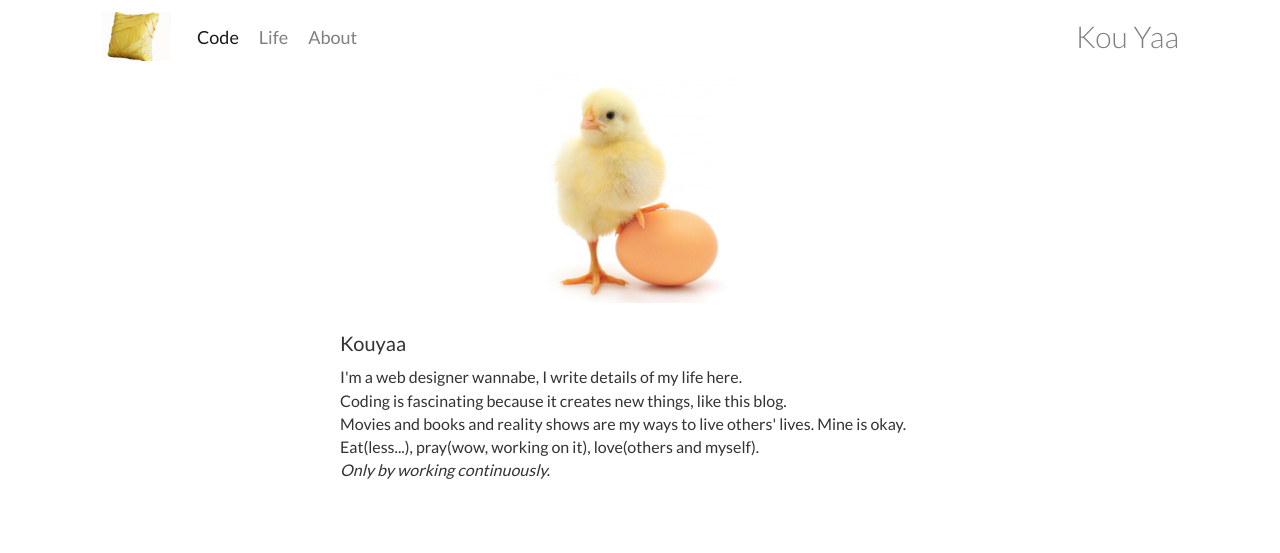
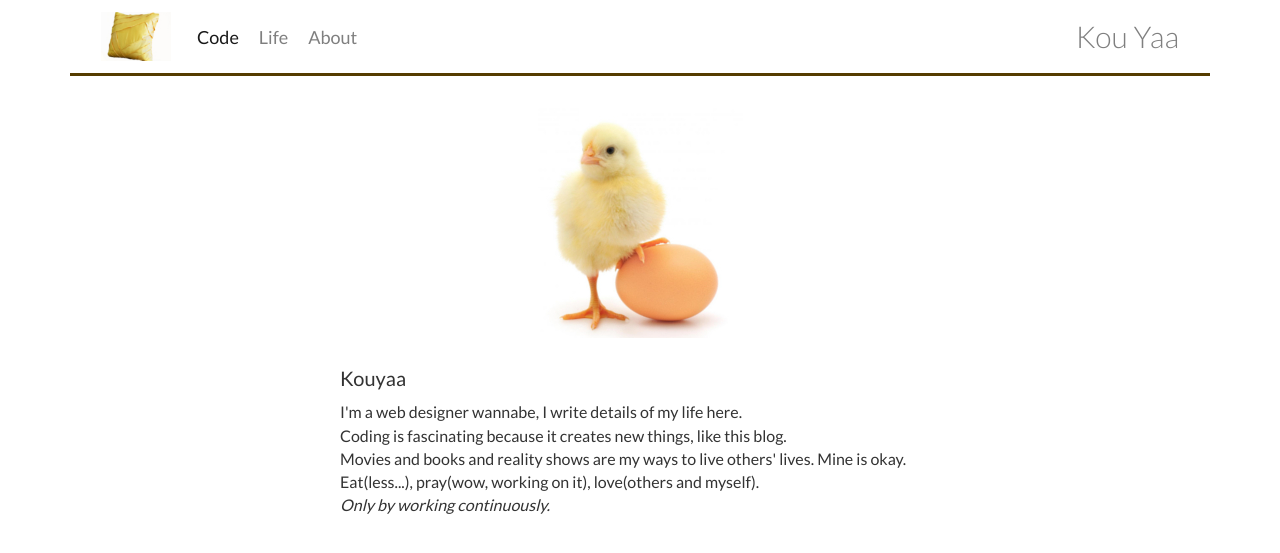
Before and after one commit to yinkouya/yinkouya.github.io, a Jekyll site: the page built from about.html, in a window 1280 px wide. Shown: the top 553 px of the page. Built offline with Jekyll 4.4.1, drawn with Linux system fonts in a browser that asks for light colours; nearby versions of some CDN libraries.

Commit message:
Update style.css

```diff
--- a/assets/style.css
+++ b/assets/style.css
@@ -30,7 +30,7 @@ img.brand {
   width: 70px;
 }
 
-.nav-container {
+.container {
   margin: 0em auto 2em auto;
   position: relative;
   border-style: none none solid none;
```
